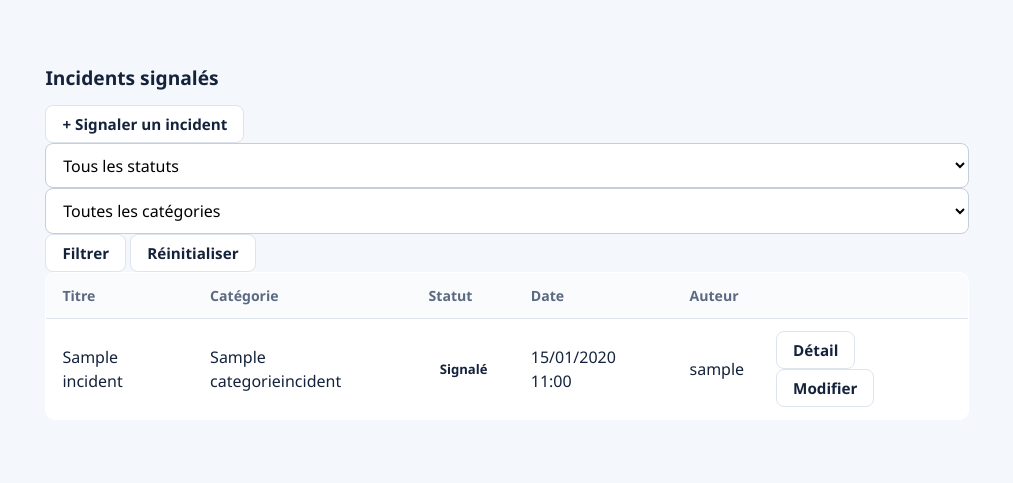
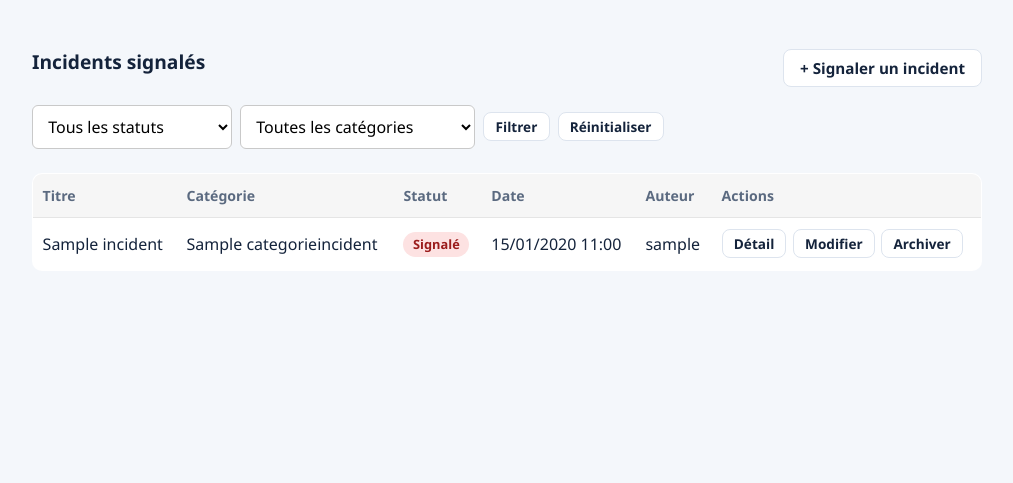
Before and after one commit to imen-belhajmed/Smart_Baladiya, a Django app: page /incidents/ in a window 1280 px wide. Shown: the part 55-538 px from the top of the page, without its empty margins (133-1146 px from the left). Run offline with Django 5.2, Linux system fonts and the light colour scheme; a user stored in the database is signed in; tables that the repository leaves empty hold one stand-in row (values such as "Sample post").

Commit message:
feat(incidents): DELETE - archivage et styles incident

```diff
--- a/incidents/forms.py
+++ b/incidents/forms.py
@@ -1,7 +1,8 @@
 from django import forms
+
 from .models import Incident
 
-MAX_PHOTO_SIZE = 5 * 1024 * 1024  # 5 Mo
+MAX_PHOTO_SIZE = 5 * 1024 * 1024
 TYPES_PHOTO = ("image/jpeg", "image/png", "image/webp")
 
 
@@ -11,15 +12,9 @@ class IncidentForm(forms.ModelForm):
         fields = ["titre", "categorie", "description", "latitude", "longitude", "photo"]
         widgets = {
             "description": forms.Textarea(attrs={"rows": 4}),
-            "latitude": forms.NumberInput(attrs={"step": "any", "placeholder": "ex: 36.806389"}),
-            "longitude": forms.NumberInput(attrs={"step": "any", "placeholder": "ex: 10.181667"}),
+            "latitude": forms.NumberInput(attrs={"step": "any", "placeholder": "ex : 36.806389"}),
+            "longitude": forms.NumberInput(attrs={"step": "any", "placeholder": "ex : 10.181667"}),
         }
-
-    def __init__(self, *args, **kwargs):
-        super().__init__(*args, **kwargs)
-        for field in self.fields.values():
-            css = "form-select" if isinstance(field.widget, forms.Select) else "form-control"
-            field.widget.attrs.setdefault("class", css)
 
     def clean_latitude(self):
         lat = self.cleaned_data["latitude"]
@@ -35,13 +30,16 @@ class IncidentForm(forms.ModelForm):
 
     def clean_photo(self):
         photo = self.cleaned_data.get("photo")
-        if photo and hasattr(photo, "content_type"):  # nouvelle photo uploadée
+        if photo and hasattr(photo, "content_type"):
             if photo.size > MAX_PHOTO_SIZE:
                 raise forms.ValidationError("La photo ne doit pas dépasser 5 Mo.")
             if photo.content_type not in TYPES_PHOTO:
                 raise forms.ValidationError("Formats acceptés : JPEG, PNG ou WebP.")
         return photo
 
+
 class IncidentUpdateForm(IncidentForm):
+    """Formulaire de l'agent : mêmes champs + le statut."""
+
     class Meta(IncidentForm.Meta):
         fields = IncidentForm.Meta.fields + ["statut"]
--- a/incidents/urls.py
+++ b/incidents/urls.py
@@ -1,4 +1,5 @@
 from django.urls import path
+
 from . import views
 
 app_name = "incidents"
@@ -8,4 +9,5 @@ urlpatterns = [
     path("ajouter/", views.ajouter_incident, name="ajouter"),
     path("<int:pk>/", views.detail_incident, name="detail"),
     path("<int:pk>/modifier/", views.modifier_incident, name="modifier"),
+    path("<int:pk>/archiver/", views.archiver_incident, name="archiver"),
 ]
--- a/incidents/views.py
+++ b/incidents/views.py
@@ -1,7 +1,8 @@
 from django.contrib import messages
+from django.contrib.admin.views.decorators import staff_member_required
 from django.contrib.auth.decorators import login_required
 from django.shortcuts import get_object_or_404, redirect, render
-from django.contrib.admin.views.decorators import staff_member_required
+from django.views.decorators.http import require_POST
 
 from .forms import IncidentForm, IncidentUpdateForm
 from .models import CategorieIncident, Incident
@@ -34,13 +35,14 @@ def liste_incidents(request):
     if categorie.isdigit():
         incidents = incidents.filter(categorie_id=int(categorie))
 
-    return render(request, "incidents/liste_incidents.html", {
+    context = {
         "incidents": incidents,
         "categories": CategorieIncident.objects.all(),
         "statuts": Incident.Statut.choices,
         "statut_actif": statut,
         "categorie_active": categorie,
-    })
+    }
+    return render(request, "incidents/liste_incidents.html", context)
 
 
 @login_required
@@ -49,7 +51,7 @@ def detail_incident(request, pk):
     return render(request, "incidents/detail_incident.html", {"incident": incident})
 
 
-@staff_member_required
+@staff_member_required(login_url="accounts:login")
 def modifier_incident(request, pk):
     incident = get_object_or_404(Incident, pk=pk, est_archive=False)
     if request.method == "POST":
@@ -60,4 +62,18 @@ def modifier_incident(request, pk):
             return redirect("incidents:detail", pk=incident.pk)
     else:
         form = IncidentUpdateForm(instance=incident)
-    return render(request, "incidents/modifier_incident.html", {"form": form, "incident": incident})
+    return render(
+        request,
+        "incidents/modifier_incident.html",
+        {"form": form, "incident": incident},
+    )
+
+
+@staff_member_required(login_url="accounts:login")
+@require_POST
+def archiver_incident(request, pk):
+    incident = get_object_or_404(Incident, pk=pk, est_archive=False)
+    incident.est_archive = True
+    incident.save(update_fields=["est_archive"])
+    messages.success(request, f"Le signalement « {incident.titre} » a été archivé.")
+    return redirect("incidents:list")
--- /dev/null
+++ b/static/css/incidents.css
@@ -0,0 +1,59 @@
+/* Styles propres aux pages du module Incidents */
+.incidents-page { max-width: 950px; margin: 0 auto; padding: 1rem 0 2rem; }
+
+.incidents-toolbar {
+    display: flex; justify-content: space-between; align-items: center;
+    gap: 1rem; flex-wrap: wrap; margin-bottom: 1rem;
+}
+
+.incidents-filtres {
+    display: flex; gap: .5rem; flex-wrap: wrap; align-items: center; margin-bottom: 1.5rem;
+}
+
+/* Champs des formulaires et des filtres */
+.incidents-page input:not([type="checkbox"]):not([type="file"]),
+.incidents-page select,
+.incidents-page textarea {
+    width: 100%; padding: .55rem .7rem; border: 1px solid #c9c9c9;
+    border-radius: 6px; box-sizing: border-box; font: inherit;
+}
+.incidents-page .incidents-filtres select { width: auto; min-width: 200px; }
+
+.incident-form { max-width: 650px; }
+.incident-form > div { margin-bottom: 1rem; }
+.incident-form label { display: block; font-weight: 600; margin-bottom: .3rem; }
+.incident-form .helptext { display: block; color: #666; font-size: .85rem; }
+.incident-form .errorlist { color: #b00020; list-style: none; padding: 0; margin: .3rem 0 0; }
+.incident-form-actions { display: flex; gap: .5rem; margin-top: 1.2rem; }
+
+/* Tableau */
+.incidents-table-wrap { overflow-x: auto; }
+.incidents-table { width: 100%; border-collapse: collapse; }
+.incidents-table th, .incidents-table td {
+    padding: .7rem .6rem; text-align: left; border-bottom: 1px solid #e5e5e5;
+    vertical-align: middle;
+}
+.incidents-table th { background: #f6f6f6; }
+
+/* Badges de statut */
+.badge-statut {
+    display: inline-block; padding: .2rem .6rem; border-radius: 999px;
+    font-size: .8rem; font-weight: 700;
+}
+.statut-signale  { background: #fde2e2; color: #9b1c1c; }
+.statut-en_cours { background: #fff1cc; color: #8a5a00; }
+.statut-resolu   { background: #d9f2e1; color: #17653a; }
+
+/* Boutons d'action */
+.incident-actions { display: flex; gap: .4rem; flex-wrap: wrap; align-items: center; }
+.incident-actions form { display: inline; margin: 0; }
+
+/* Fenêtre de confirmation */
+dialog { border: 1px solid #ccc; border-radius: 10px; padding: 1.5rem; max-width: 420px; }
+dialog::backdrop { background: rgba(0, 0, 0, .5); }
+dialog form { display: flex; gap: .5rem; justify-content: flex-end; margin-top: 1rem; }
+
+/* Détail */
+.incident-photo { max-width: 100%; max-height: 420px; border-radius: 8px; margin: 1rem 0; }
+.incident-meta { list-style: none; padding: 0; color: #555; }
+.incident-meta li { margin-bottom: .3rem; }
--- a/templates/incidents/liste_incidents.html
+++ b/templates/incidents/liste_incidents.html
@@ -1,73 +1,80 @@
 {% extends "base.html" %}
+{% load static %}
+{% block title %}Incidents signalés{% endblock %}
+
 {% block content %}
-<div class="container my-4">
-  <div class="d-flex justify-content-between align-items-center mb-3">
+<link rel="stylesheet" href="{% static 'css/incidents.css' %}">
+
+<div class="incidents-page">
+    <div class="incidents-toolbar">
         <h2>Incidents signalés</h2>
-    <a href="{% url 'incidents:ajouter' %}" class="btn btn-primary">+ Signaler un incident</a>
+        <a href="{% url 'incidents:ajouter' %}" class="btn">+ Signaler un incident</a>
     </div>
 
-  <form method="get" class="row g-2 mb-4">
-    <div class="col-md-4">
-      <select name="statut" class="form-select">
+    <form method="get" class="incidents-filtres">
+        <select name="statut">
             <option value="">Tous les statuts</option>
             {% for value, label in statuts %}
                 <option value="{{ value }}" {% if value == statut_actif %}selected{% endif %}>{{ label }}</option>
             {% endfor %}
         </select>
-    </div>
-    <div class="col-md-4">
-      <select name="categorie" class="form-select">
+
+        <select name="categorie">
             <option value="">Toutes les catégories</option>
             {% for c in categories %}
                 <option value="{{ c.pk }}" {% if c.pk|stringformat:"s" == categorie_active %}selected{% endif %}>{{ c.nom }}</option>
             {% endfor %}
         </select>
-    </div>
-    <div class="col-md-4">
-      <button class="btn btn-outline-primary" type="submit">Filtrer</button>
-      <a href="{% url 'incidents:list' %}" class="btn btn-outline-secondary">Réinitialiser</a>
-    </div>
+
+        <button type="submit" class="btn btn-petit">Filtrer</button>
+        <a href="{% url 'incidents:list' %}" class="btn btn-petit">Réinitialiser</a>
     </form>
 
     {% if incidents %}
-  <div class="table-responsive">
-    <table class="table table-hover align-middle">
+    <div class="incidents-table-wrap">
+        <table class="incidents-table">
             <thead>
-        <tr><th>Titre</th><th>Catégorie</th><th>Statut</th><th>Date</th><th>Auteur</th><th></th></tr>
+                <tr>
+                    <th>Titre</th>
+                    <th>Catégorie</th>
+                    <th>Statut</th>
+                    <th>Date</th>
+                    <th>Auteur</th>
+                    <th>Actions</th>
+                </tr>
             </thead>
             <tbody>
             {% for i in incidents %}
                 <tr>
                     <td>{{ i.titre }}</td>
                     <td>{{ i.categorie }}</td>
-          <td>
-            <span class="badge {% if i.statut == 'resolu' %}bg-success{% elif i.statut == 'en_cours' %}bg-warning text-dark{% else %}bg-danger{% endif %}">
-              {{ i.get_statut_display }}
-            </span>
-          </td>
+                    <td><span class="badge-statut statut-{{ i.statut }}">{{ i.get_statut_display }}</span></td>
                     <td>{{ i.date_signalement|date:"d/m/Y H:i" }}</td>
                     <td>{{ i.auteur.get_username }}</td>
-          <td class="text-end">
-            <a href="{% url 'incidents:detail' i.pk %}" class="btn btn-sm btn-outline-primary">Détail</a>
+                    <td>
+                        <div class="incident-actions">
+                            <a href="{% url 'incidents:detail' i.pk %}" class="btn btn-petit">Détail</a>
+
                             {% if user.is_staff %}
-              <a href="{% url 'incidents:modifier' i.pk %}" class="btn btn-sm btn-outline-warning">Modifier</a>
-            {#   <button class="btn btn-sm btn-outline-danger" data-bs-toggle="modal" data-bs-target="#archiver{{ i.pk }}">Archiver</button> #}
-            {#  #}
-            {#   <div class="modal fade" id="archiver{{ i.pk }}" tabindex="-1"> #}
-            {#     <div class="modal-dialog"><div class="modal-content"> #}
-            {#       <div class="modal-header"><h5 class="modal-title">Confirmer l'archivage</h5> #}
-            {#         <button type="button" class="btn-close" data-bs-dismiss="modal"></button></div> #}
-            {#       <div class="modal-body text-start">Archiver le signalement « {{ i.titre }} » ?</div> #}
-            {#       <div class="modal-footer"> #}
-            {#         <form method="post" action="{% url 'incidents:archiver' i.pk %}"> #}
-            {#           {% csrf_token %} #}
-            {#           <button type="button" class="btn btn-secondary" data-bs-dismiss="modal">Annuler</button> #}
-            {#           <button type="submit" class="btn btn-danger">Archiver</button> #}
-            {#         </form> #}
-            {#       </div> #}
-            {#     </div></div> #}
-            {#   </div> #}
+                                <a href="{% url 'incidents:modifier' i.pk %}" class="btn btn-petit">Modifier</a>
+
+                                <button type="button" class="btn btn-petit"
+                                        onclick="document.getElementById('archiver-{{ i.pk }}').showModal()">
+                                    Archiver
+                                </button>
+
+                                <dialog id="archiver-{{ i.pk }}">
+                                    <h3>Confirmer l'archivage</h3>
+                                    <p>Archiver le signalement « {{ i.titre }} » ?</p>
+                                    <form method="post" action="{% url 'incidents:archiver' i.pk %}">
+                                        {% csrf_token %}
+                                        <button type="button" class="btn btn-petit"
+                                                onclick="this.closest('dialog').close()">Annuler</button>
+                                        <button type="submit" class="btn btn-petit">Archiver</button>
+                                    </form>
+                                </dialog>
                             {% endif %}
+                        </div>
                     </td>
                 </tr>
             {% endfor %}
@@ -75,7 +82,7 @@
         </table>
     </div>
     {% else %}
-    <div class="alert alert-info">Aucun incident à afficher.</div>
+        <p>Aucun incident à afficher.</p>
     {% endif %}
 </div>
 {% endblock %}
```
Also changed, not shown: templates/incidents/ajouter_incident.html (+16 -8 lines), templates/incidents/detail_incident.html (+23 -11 lines), templates/incidents/modifier_incident.html (+16 -8 lines). Lines whose indentation alone changed are shown as unchanged.
